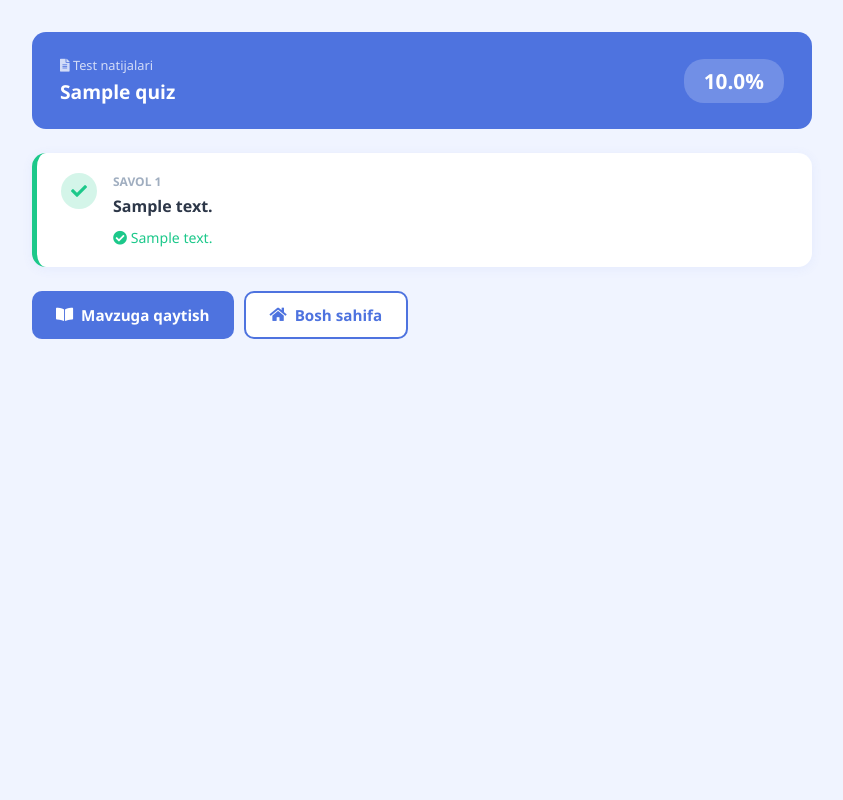
After one commit to imomovbm/edumed, a Django app: page /courses/quiz/details/1/ in a window 1280 px wide. The commit adds this page. Shown: the whole page, without its empty margins (218-1061 px from the left). Run offline with Django 5.2, Linux system fonts and the light colour scheme; a user stored in the database is signed in; tables that the repository leaves empty hold one stand-in row (values such as "Sample post"); some libraries are stand-ins or nearby versions.

Commit message:
Score details page added

```diff
--- /dev/null
+++ b/courses/templates/courses/quiz_details.html
@@ -0,0 +1,195 @@
+{% load static %}
+<!DOCTYPE html>
+<html lang="uz">
+<head>
+  <meta charset="UTF-8">
+  <meta name="viewport" content="width=device-width, initial-scale=1.0">
+  <title>Natija tafsiloti — {{ quiz.title }}</title>
+  <link href="{% static 'vendor/fontawesome-free/css/all.min.css' %}" rel="stylesheet">
+  <style>
+    * { box-sizing: border-box; margin: 0; padding: 0; }
+
+    body {
+      font-family: 'Segoe UI', sans-serif;
+      background: #f0f4ff;
+      min-height: 100vh;
+      padding: 32px 16px;
+    }
+
+    .page-container {
+      max-width: 780px;
+      margin: 0 auto;
+    }
+
+    /* ── Header ── */
+    .page-header {
+      background: #4e73df;
+      border-radius: 14px;
+      padding: 24px 28px;
+      color: #fff;
+      margin-bottom: 24px;
+      display: flex;
+      align-items: center;
+      justify-content: space-between;
+    }
+    .page-header h1 { font-size: 1.2rem; font-weight: 700; }
+    .page-header .score-badge {
+      background: rgba(255,255,255,0.2);
+      padding: 8px 20px;
+      border-radius: 20px;
+      font-size: 1.3rem;
+      font-weight: 800;
+    }
+
+    /* ── Question card ── */
+    .detail-card {
+      background: #fff;
+      border-radius: 14px;
+      padding: 20px 24px;
+      margin-bottom: 16px;
+      box-shadow: 0 2px 12px rgba(78,115,223,0.07);
+      border-left: 5px solid #e2e8f0;
+      display: flex;
+      align-items: flex-start;
+      gap: 16px;
+    }
+    .detail-card.correct  { border-left-color: #1cc88a; }
+    .detail-card.incorrect { border-left-color: #e74a3b; }
+    .detail-card.skipped  { border-left-color: #f6c23e; }
+
+    .status-icon {
+      width: 36px; height: 36px;
+      border-radius: 50%;
+      display: flex; align-items: center; justify-content: center;
+      font-size: 1rem; flex-shrink: 0;
+    }
+    .correct  .status-icon { background: #d4f5e9; color: #1cc88a; }
+    .incorrect .status-icon { background: #fde8e6; color: #e74a3b; }
+    .skipped  .status-icon { background: #fef9e7; color: #f6c23e; }
+
+    .detail-body { flex: 1; }
+    .q-number-label {
+      font-size: 0.75rem; color: #a0aec0;
+      font-weight: 600; text-transform: uppercase;
+      margin-bottom: 4px;
+    }
+    .q-text {
+      font-size: 1rem; font-weight: 600;
+      color: #2d3748; margin-bottom: 10px;
+      line-height: 1.5;
+    }
+
+    .answer-row {
+      font-size: 0.88rem;
+      color: #718096;
+      display: flex; flex-direction: column; gap: 4px;
+    }
+    .answer-row .label { font-weight: 600; }
+    .answer-row .your-answer { color: #e74a3b; }
+    .answer-row .correct-answer { color: #1cc88a; }
+    .answer-row .skipped-text { color: #f6c23e; }
+
+    /* ── Back button ── */
+    .btn-group {
+      display: flex; gap: 10px;
+      margin-top: 24px;
+    }
+    .btn {
+      padding: 12px 24px;
+      border: none; border-radius: 10px;
+      font-size: 0.95rem; font-weight: 600;
+      cursor: pointer; text-decoration: none;
+      display: inline-flex; align-items: center; gap: 8px;
+      transition: opacity 0.2s;
+    }
+    .btn:hover { opacity: 0.85; }
+    .btn-primary { background: #4e73df; color: #fff; }
+    .btn-outline  { background: #fff; color: #4e73df; border: 2px solid #4e73df; }
+  </style>
+</head>
+<body>
+<div class="page-container">
+
+  <!-- Header -->
+  <div class="page-header">
+    <div>
+      <div style="font-size:0.8rem; opacity:0.75; margin-bottom:4px;">
+        <i class="fas fa-file-alt mr-1"></i> Test natijalari
+      </div>
+      <h1>{{ quiz.title }}</h1>
+    </div>
+    <div class="score-badge">{{ score }}%</div>
+  </div>
+
+  <!-- Question detail cards -->
+  {% for detail in details %}
+  {% with q=detail.question %}
+
+    {% if not detail.question_choice and not detail.user_text_answer %}
+      {# Skipped #}
+      <div class="detail-card skipped">
+        <div class="status-icon"><i class="fas fa-minus"></i></div>
+        <div class="detail-body">
+          <div class="q-number-label">Savol {{ forloop.counter }}</div>
+          <div class="q-text">{{ q.question_text }}</div>
+          <div class="answer-row">
+            <span class="skipped-text"><i class="fas fa-forward mr-1"></i>O'tkazib yuborildi</span>
+          </div>
+        </div>
+      </div>
+
+    {% elif detail.question_choice.is_correct %}
+      {# Correct #}
+      <div class="detail-card correct">
+        <div class="status-icon"><i class="fas fa-check"></i></div>
+        <div class="detail-body">
+          <div class="q-number-label">Savol {{ forloop.counter }}</div>
+          <div class="q-text">{{ q.question_text }}</div>
+          <div class="answer-row">
+            <span class="correct-answer">
+              <i class="fas fa-check-circle mr-1"></i>
+              {{ detail.question_choice.choice_text }}
+            </span>
+          </div>
+        </div>
+      </div>
+
+    {% else %}
+      {# Incorrect #}
+      <div class="detail-card incorrect">
+        <div class="status-icon"><i class="fas fa-times"></i></div>
+        <div class="detail-body">
+          <div class="q-number-label">Savol {{ forloop.counter }}</div>
+          <div class="q-text">{{ q.question_text }}</div>
+          <div class="answer-row">
+            <span class="your-answer">
+              <i class="fas fa-times-circle mr-1"></i>
+              Sizning javobingiz: {{ detail.question_choice.choice_text }}
+            </span>
+            <span class="correct-answer">
+              <i class="fas fa-check-circle mr-1"></i>
+              To'g'ri javob: {{ q.questionchoice_set.all|dictsort:"is_correct"|last }}
+            </span>
+          </div>
+        </div>
+      </div>
+    {% endif %}
+
+  {% endwith %}
+  {% endfor %}
+
+  <!-- Buttons -->
+  <div class="btn-group">
+    {% if quiz.topic %}
+    <a href="{% url 'courses:topic' quiz.topic.id %}" class="btn btn-primary">
+      <i class="fas fa-book-open"></i> Mavzuga qaytish
+    </a>
+    {% endif %}
+    <a href="{% url 'courses:index' %}" class="btn btn-outline">
+      <i class="fas fa-home"></i> Bosh sahifa
+    </a>
+  </div>
+
+</div>
+</body>
+</html>
--- a/courses/templates/courses/quiz_result.html
+++ b/courses/templates/courses/quiz_result.html
@@ -169,6 +169,9 @@
       <i class="fas fa-book-open"></i> Mavzuga qaytish
     </a>
     {% endif %}
+    <a href="{% url 'courses:score_details' response_id %}" class="btn btn-success">
+      <i class="fas fa-desktop"></i> Umumiy javoblarni ko'rish
+    </a>
     <a href="{% url 'courses:index' %}" class="btn btn-outline">
       <i class="fas fa-home"></i> Bosh sahifaga qaytish
     </a>
--- a/courses/urls.py
+++ b/courses/urls.py
@@ -16,4 +16,5 @@ urlpatterns = [
     path('quiz/violation/', views.log_violation, name='log_violation'),
     path('quiz/submit/<int:quiz_id>/', views.submit_quiz, name='submit_quiz'),
     path('quiz/answer/<int:response_id>/', views.score_view, name='score_view'),
+    path('quiz/details/<int:response_id>/', views.score_details_view, name='score_details'),
 ]
--- a/courses/views.py
+++ b/courses/views.py
@@ -163,21 +163,40 @@ def submit_quiz(request, quiz_id):
     return redirect('courses:score_view', response_id=response.pk)
 
 def score_view(request, response_id):
+    try:
+        if request.user.is_authenticated:
+            user_profile = request.user.userprofile
+    except:
+        return redirect('courses:index')
+
     response = get_object_or_404(Response, pk=response_id, user=request.user)
     quiz = response.quiz
-
-    user_profile = None
-    if request.user.is_authenticated:
-        try:
-            user_profile = request.user.userprofile
-        except:
-            pass
 
     return render(request, 'courses/quiz_result.html', {
         'profile': user_profile,
         'quiz': quiz,
+        'response_id': response.pk,
         'score': response.score,
         'correct_count': response.correct_count,
         'incorrect_count': response.incorrect_count,
         'skipped_count': response.skipped_count,
     })
+
+def score_details_view(request, response_id):
+    try:
+        if request.user.is_authenticated:
+            user_profile = request.user.userprofile
+    except:
+        return redirect('courses:index')
+
+    response = get_object_or_404(Response, pk=response_id, user=request.user)
+    details = ResponseDetails.objects.filter(response=response).all()
+    quiz = response.quiz
+
+
+    return render(request, 'courses/quiz_details.html', {
+        'profile': user_profile,
+        'quiz': quiz,
+        'score': response.score,
+        'details':details
+    })
```
